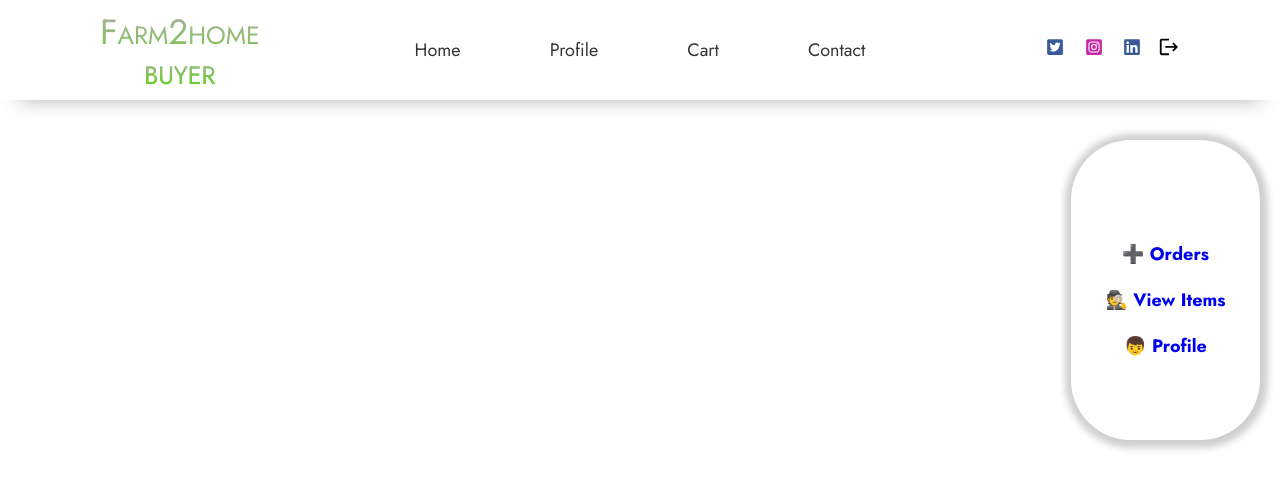
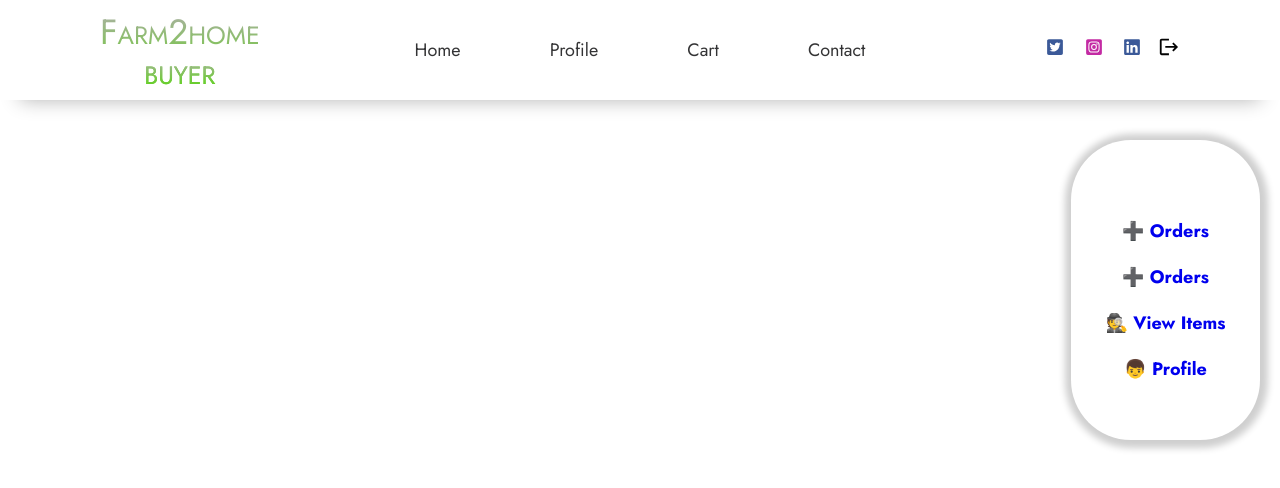
Before and after one commit to patelshravan/farm-2-home, a React (Create React App) app: page /homeBuyer in a window 1280 px wide. Shown: the top 488 px of the page. Built offline with nearby package versions, Linux system fonts and the light colour scheme.

Commit message:
change added

```diff
--- a/src/Components/HomePageBuyer/HomePageBuyer.js
+++ b/src/Components/HomePageBuyer/HomePageBuyer.js
@@ -10,6 +10,9 @@ const HomePageSeller = () => {
       <NavbarBuyer />
       <div className="box">
         <div className="subBox">
+          <NavLink className="firstNav" to="/viewOrders">
+            ➕ Orders
+          </NavLink>
           <NavLink className="firstNav" to="/viewOrders">
             ➕ Orders
           </NavLink>
```
